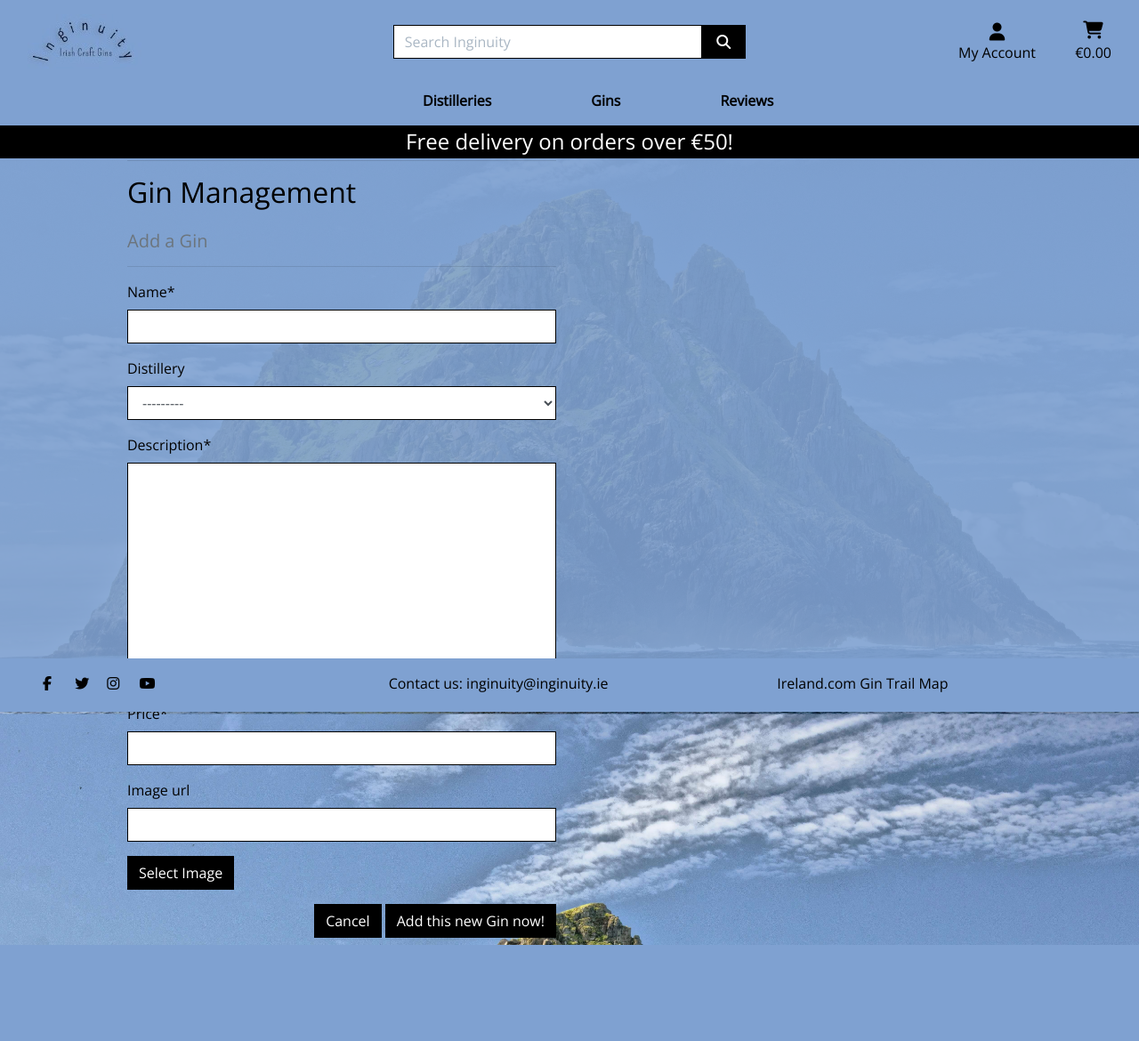
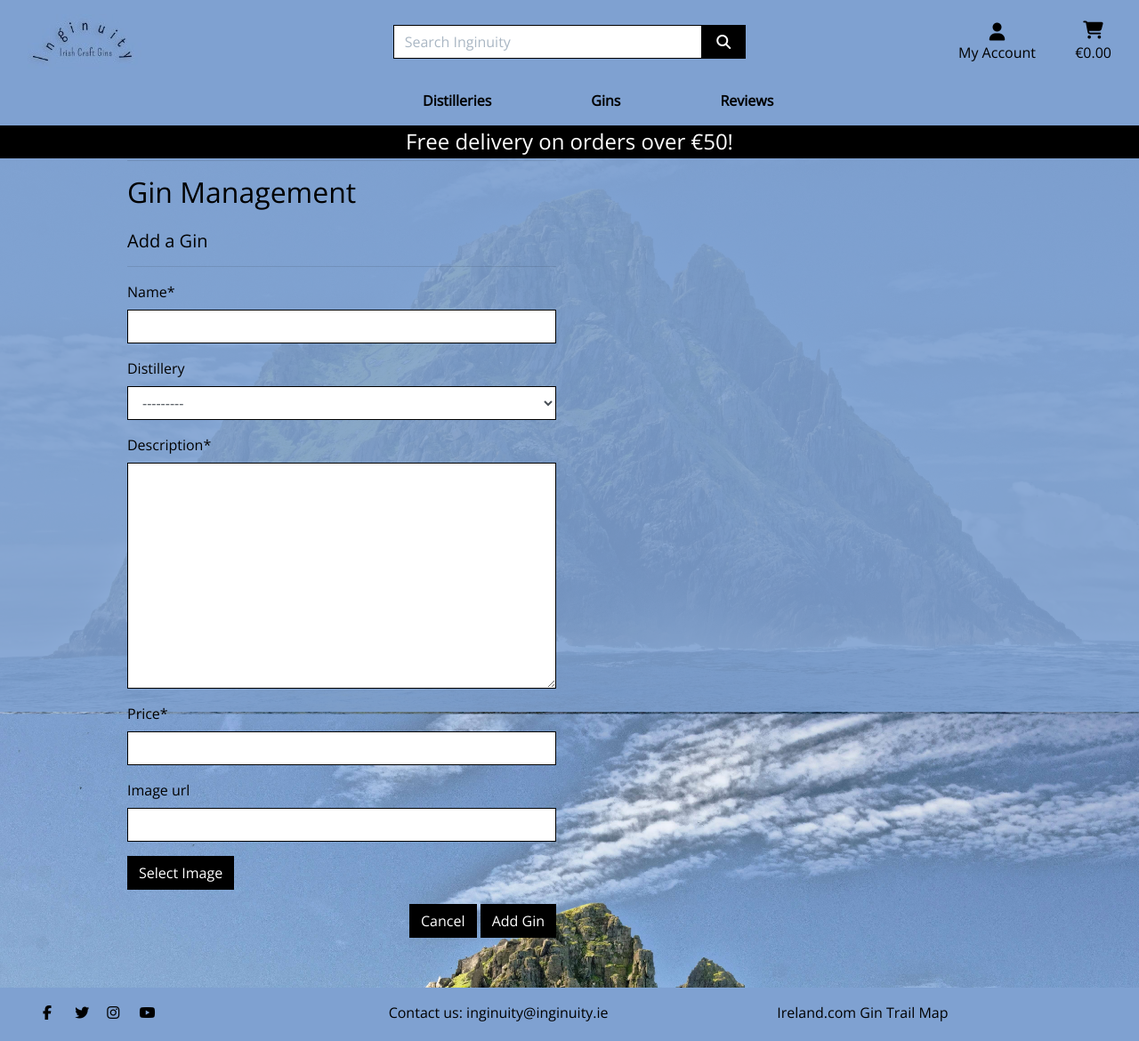
Before and after one commit to ConacBreslin/inginuity, a Django app: page /gins/add/ in a window 1280 px wide. Shown: the whole page at 89% size. Before the commit the page ends 1062 px from the top, so only its background shows below. Run offline with Django 3.2, Linux system fonts and the light colour scheme; the visitor is signed in with stand-in values (Sample User, id 1); data that the repository does not hold is empty; some libraries are stand-ins or nearby versions.

Commit message:
Style footer and adjust landing text

```diff
--- a/distilleries/templates/distilleries/add_distillery.html
+++ b/distilleries/templates/distilleries/add_distillery.html
@@ -16,7 +16,7 @@
             <div class="col-12 col-md-6">
                 <hr>
                 <h2 class="logo-font mb-4">Distillery Management</h2>
-                <h5 class="text-muted">Add a Distillery</h5>
+                <h5>Add a Distillery</h5>
                 <hr>
             </div>
         </div>
--- a/gins/templates/gins/add_gin.html
+++ b/gins/templates/gins/add_gin.html
@@ -16,7 +16,7 @@
             <div class="col-12 col-md-6">
                 <hr>
                 <h2 class="logo-font mb-4">Gin Management</h2>
-                <h5 class="text-muted">Add a Gin</h5>
+                <h5>Add a Gin</h5>
                 <hr>
             </div>
         </div>
@@ -34,7 +34,7 @@
                     {% endfor %}
                     <div class="text-right">
                         <a class="btn btn-outline-black rounded-0" href="{% url 'gins' %}">Cancel</a>
-                        <button class="btn btn-black rounded-0" type="submit">Add this new Gin now!</button>
+                        <button class="btn btn-black rounded-0" type="submit">Add Gin</button>
                     </div>
                 </form>
             </div>
--- a/gins/templates/gins/individual_gin.html
+++ b/gins/templates/gins/individual_gin.html
@@ -33,7 +33,7 @@
 <!--CB TO CHECK THIS I THINK THE DISTILLERY WILL NEED TO LINK TO THE DISTILLERY PAGE WHEN IT HAS BEEN MADE-->
                     {% if gin.distillery %}
                     <p class="small mt-1 mb-0">
-                        <a class="text-muted" href="{% url 'individual_distillery' gin.distillery.id %}">
+                        <a href="{% url 'individual_distillery' gin.distillery.id %}">
                             <i class="fas fa-warehouse"></i> {{ gin.distillery.name }}
                         </a>
                     </p>
--- a/home/templates/home/index.html
+++ b/home/templates/home/index.html
@@ -24,7 +24,7 @@
 
         <div class="col-12 text-center mt-5 pt-5">
                 <p id="landing-subheading" >
-                    The home of Ireland's craft gins and distilleries
+                    Home of Ireland's craft gins and distilleries
                 </p>
 
         </div>
--- a/reviews/templates/reviews/add_review.html
+++ b/reviews/templates/reviews/add_review.html
@@ -11,7 +11,7 @@
 
 {% block content %}
     <div class="overlay"></div>
-    <div class="container">
+    <div class="container h-100">
         <div class="row">
             <div class="col-12 col-md-6">
                 <hr>
--- a/reviews/templates/reviews/edit_review.html
+++ b/reviews/templates/reviews/edit_review.html
@@ -11,7 +11,7 @@
 
 {% block content %}
     <div class="overlay"></div>
-    <div class="container">
+    <div class="container h-75">
         <div class="row">
             <div class="col-12 col-md-6">
                 <hr>
--- a/shoppingbag/templates/shoppingbag/quantity-form.html
+++ b/shoppingbag/templates/shoppingbag/quantity-form.html
@@ -26,5 +26,6 @@
             </div>
     </div>
 </form>
-<a class="update-link font-italic font-weight-bold"><small>Update</small></a>
+<p class="mb-5"><a class="update-link font-italic font-weight-bold"><small>Update</small></a>
 <a class="remove-item font-italic  float-right" id="remove_{{ item.item_id }}"><small>Remove</small></a>
+</p>
--- a/shoppingbag/templates/shoppingbag/shoppingbag.html
+++ b/shoppingbag/templates/shoppingbag/shoppingbag.html
@@ -12,7 +12,7 @@
 
 {% block content %}
     <div class="overlay"></div>
-    <div class="container mb-2">
+    <div class="container mb-2 h-100">
         <div class="row">
             <div class="col">
                 <hr>
--- a/static/css/base.css
+++ b/static/css/base.css
@@ -23,10 +23,7 @@ footer {
 
     background-color: #7fa1d1;
     color: #000;
-    position:absolute;
-   bottom:0;
-   width:100%;
-   height:60px;
+
 }
 
 
--- a/templates/base.html
+++ b/templates/base.html
@@ -140,7 +140,7 @@
 
     {% block content %}
     {% endblock %}
-    <footer class="mt-4">
+    <footer class="mt-5">
         <div class="row">
             <div class="col-4">
                 <ul class="list-inline social-media-links ml-5 mt-3">
```
